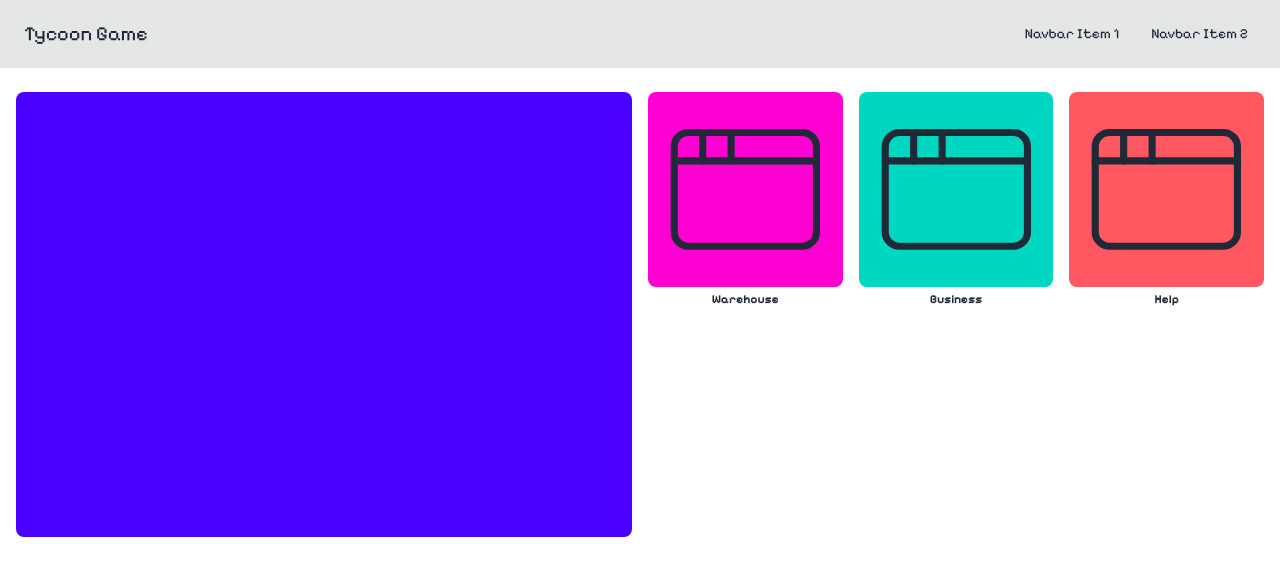
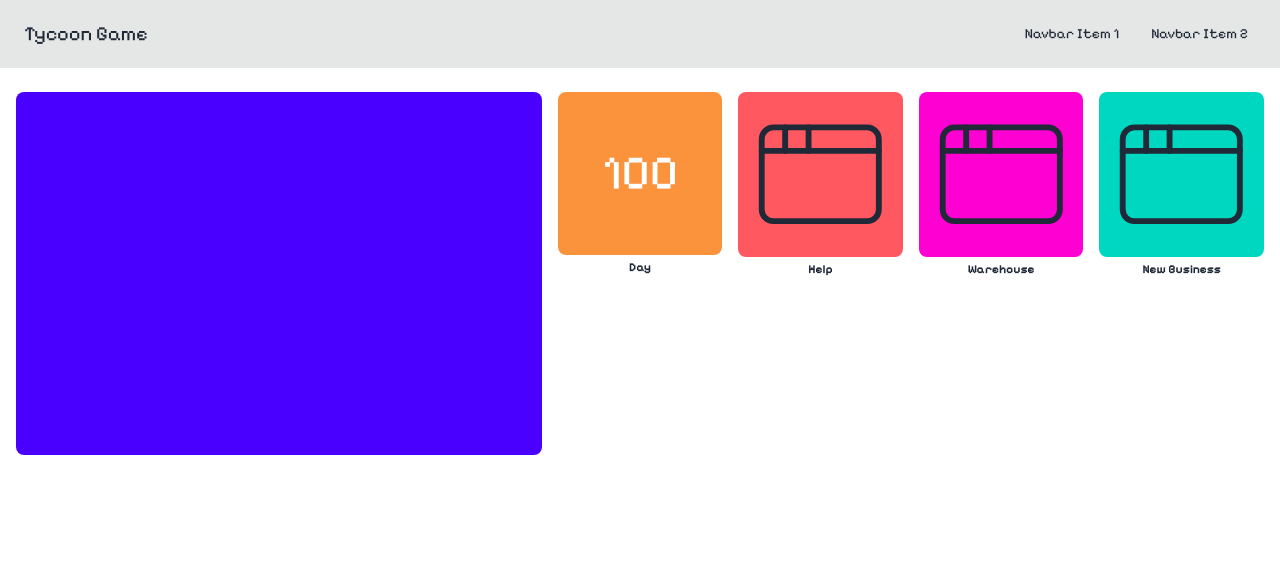
Before and after one commit to adunham95/tycoon-business, a SvelteKit app: page / in a window 1280 px wide. Shown: the top 576 px of the page. Built offline with nearby package versions, Linux system fonts and the light colour scheme.

Commit message:
Updated fonts

```diff
--- a/src/components/AppIcon.svelte
+++ b/src/components/AppIcon.svelte
@@ -1,11 +1,11 @@
-<script>
+<script lang="ts">
 	import PlaceholderIcon from './placeholderIcon.svelte';
 	import { twMerge } from 'tailwind-merge';
 	export let name = 'Warehouse';
-	export let link;
+	export let link = '';
 </script>
 
-{#if link}
+{#if link !== ''}
 	<a href={link} class="flex flex-col items-center gap-1">
 		<div class={twMerge('bg-primary aspect-square w-full rounded-lg p-3', $$props.class)}>
 			<PlaceholderIcon className="text-muted-foreground w-full h-full" />
--- a/src/components/AppWidget.svelte
+++ b/src/components/AppWidget.svelte
@@ -1,8 +1,40 @@
 <script lang="ts">
-	export let height: 1 | 2 | 3 = 2;
+	import { twMerge } from 'tailwind-merge';
+
+	export let height: 1 | 2 | 3 | 4 = 2;
 	export let width: 1 | 2 | 3 | 4 = 2;
+	export let name = '';
+
+	function getHeight() {
+		switch (height) {
+			case 2:
+				return 'row-span-2';
+			case 3:
+				return 'row-span-3';
+			case 4:
+				return 'row-span-4';
+			default:
+				return 'row-span-1';
+		}
+	}
+
+	function getWidth() {
+		switch (width) {
+			case 2:
+				return 'col-span-2';
+			case 3:
+				return 'col-span-3';
+			case 4:
+				return 'col-span-4';
+			default:
+				return 'col-span-1';
+		}
+	}
 </script>
 
-<div class="col-span-3 row-span-2 flex flex-col items-center gap-1">
-	<div class="bg-primary h-full w-full rounded-lg p-3"></div>
+<div class={twMerge(getHeight(), getWidth(), 'flex flex-col items-center gap-1')}>
+	<div class={twMerge('bg-primary h-full w-full rounded-lg p-3', $$props.class)}>
+		<slot />
+	</div>
+	<div class="text-muted-foreground min-h-[1.5em] text-xs font-bold">{name}</div>
 </div>
--- a/src/routes/+page.svelte
+++ b/src/routes/+page.svelte
@@ -1,16 +1,22 @@
 <script>
 	import AppIcon from '../components/AppIcon.svelte';
-	import PlaceholderIcon from '../components/placeholderIcon.svelte';
+	import AppWidget from '../components/AppWidget.svelte';
 </script>
 
 <main
 	class="grid flex-1 gap-4 overflow-auto px-4 py-6"
 	style=" grid-template-columns: repeat(auto-fit, minmax(min(75px, 200px), 1fr)); grid-auto-rows: 1fr;"
 >
-	<div class="col-span-3 row-span-2 flex flex-col items-center gap-1">
-		<div class="bg-primary h-full w-full rounded-lg p-3"></div>
-	</div>
+	<AppWidget width={3} height={2} />
+	<AppWidget
+		width={1}
+		height={1}
+		name="Day"
+		class="color-white flex items-center justify-center bg-orange-400"
+	>
+		<h1 class=" text-5xl text-white">100</h1>
+	</AppWidget>
+	<AppIcon name="Help" class="bg-error" />
 	<AppIcon link="/warehouse" name="Warehouse" class="bg-secondary" />
-	<AppIcon name="Business" class="bg-accent" />
-	<AppIcon name="Help" class="bg-error" />
+	<AppIcon name="New Business" class="bg-accent" />
 </main>
```
